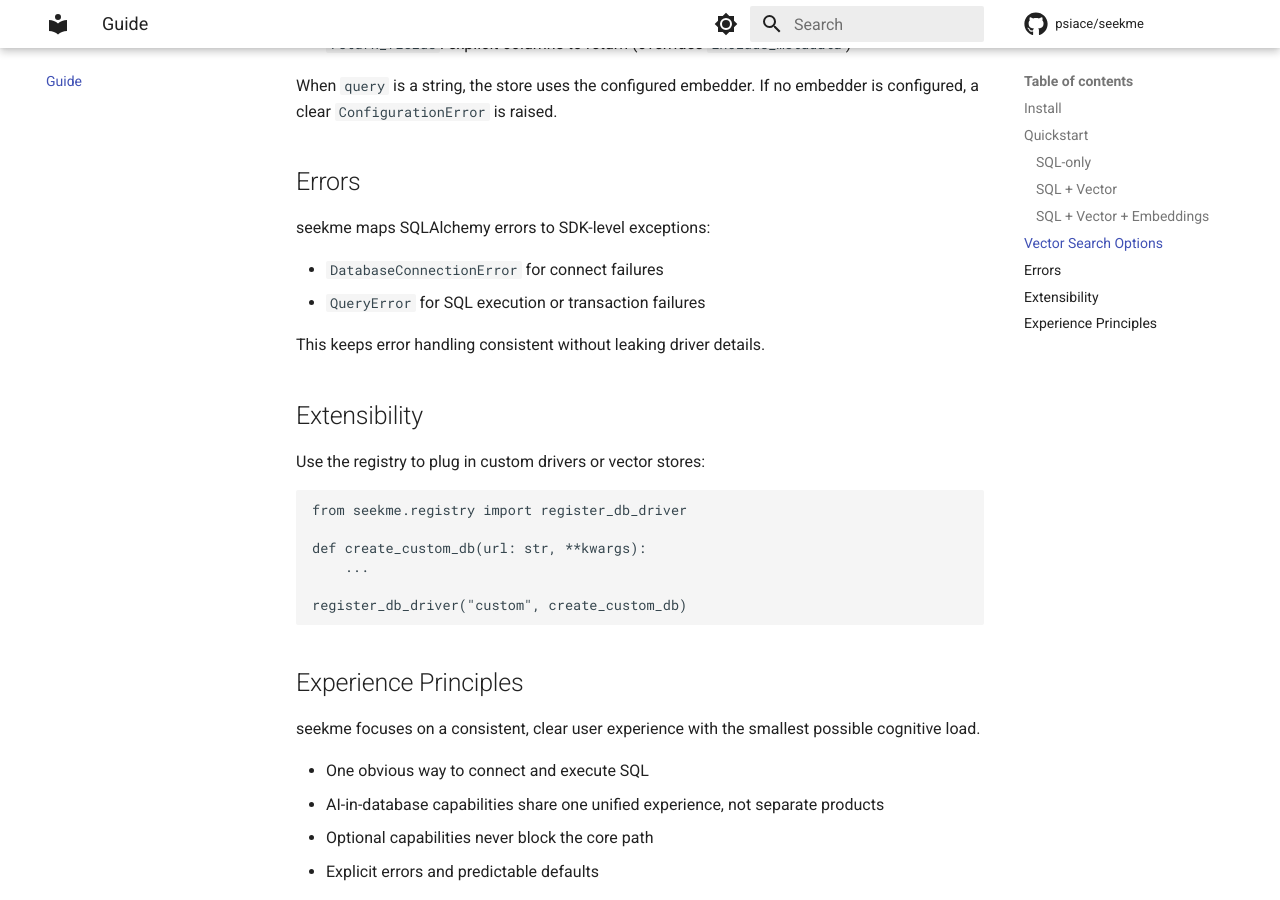
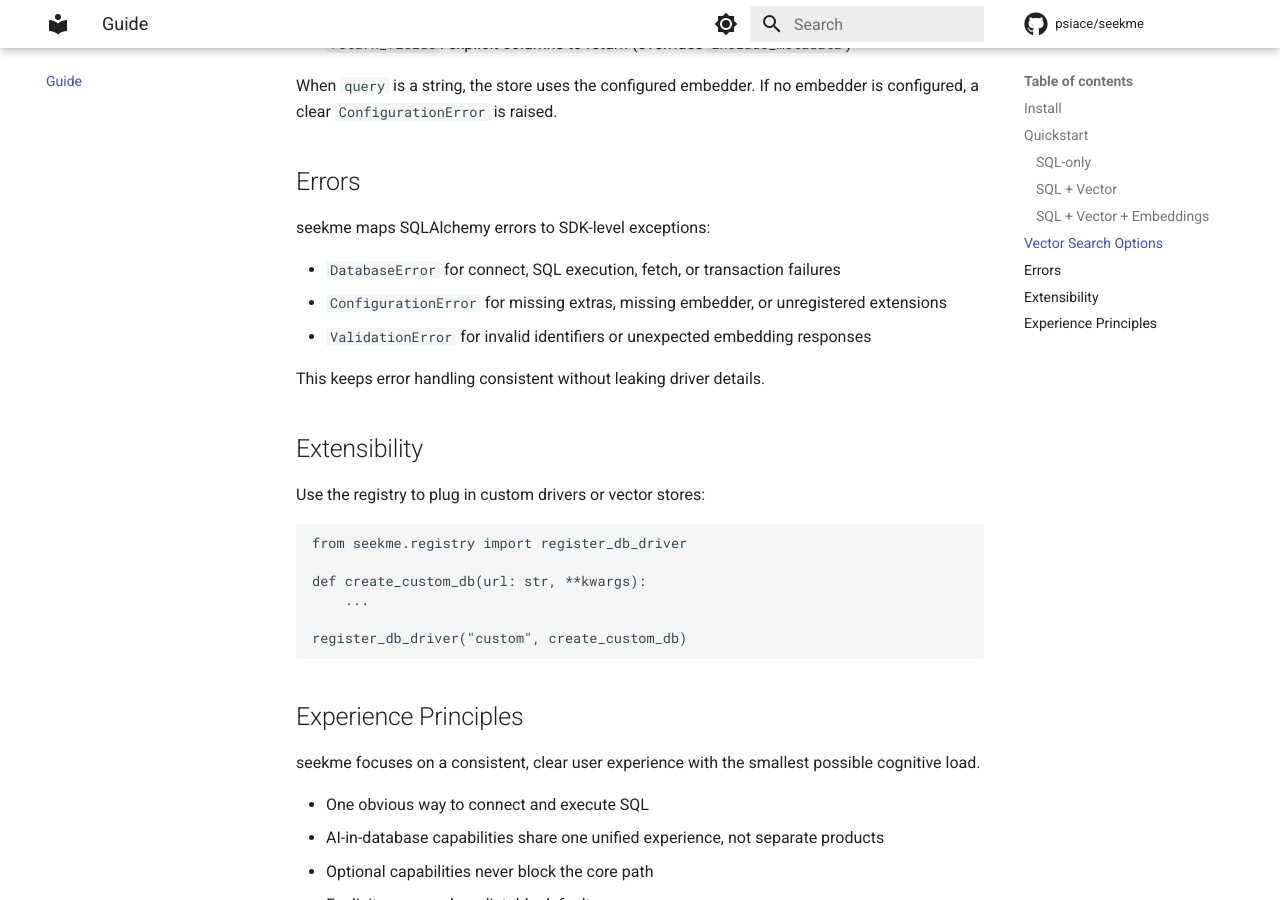
Before and after one commit to PsiACE/seekme, an MkDocs documentation site: the page built from docs/guide.md, in a window 1280 px wide and 900 px high, scrolled down 1690 px. Built offline with MkDocs 1.6.1 and Material for MkDocs 9.7.7, drawn with Linux system fonts in a browser that asks for light colours; comment, search, counter and statistics services are not loaded.

Commit message:
docs: update exception references

```diff
--- a/docs/guide.md
+++ b/docs/guide.md
@@ -79,8 +79,9 @@ When `query` is a string, the store uses the configured embedder. If no embedder
 
 seekme maps SQLAlchemy errors to SDK-level exceptions:
 
-- `DatabaseConnectionError` for connect failures
-- `QueryError` for SQL execution or transaction failures
+- `DatabaseError` for connect, SQL execution, fetch, or transaction failures
+- `ConfigurationError` for missing extras, missing embedder, or unregistered extensions
+- `ValidationError` for invalid identifiers or unexpected embedding responses
 
 This keeps error handling consistent without leaking driver details.
 
```
